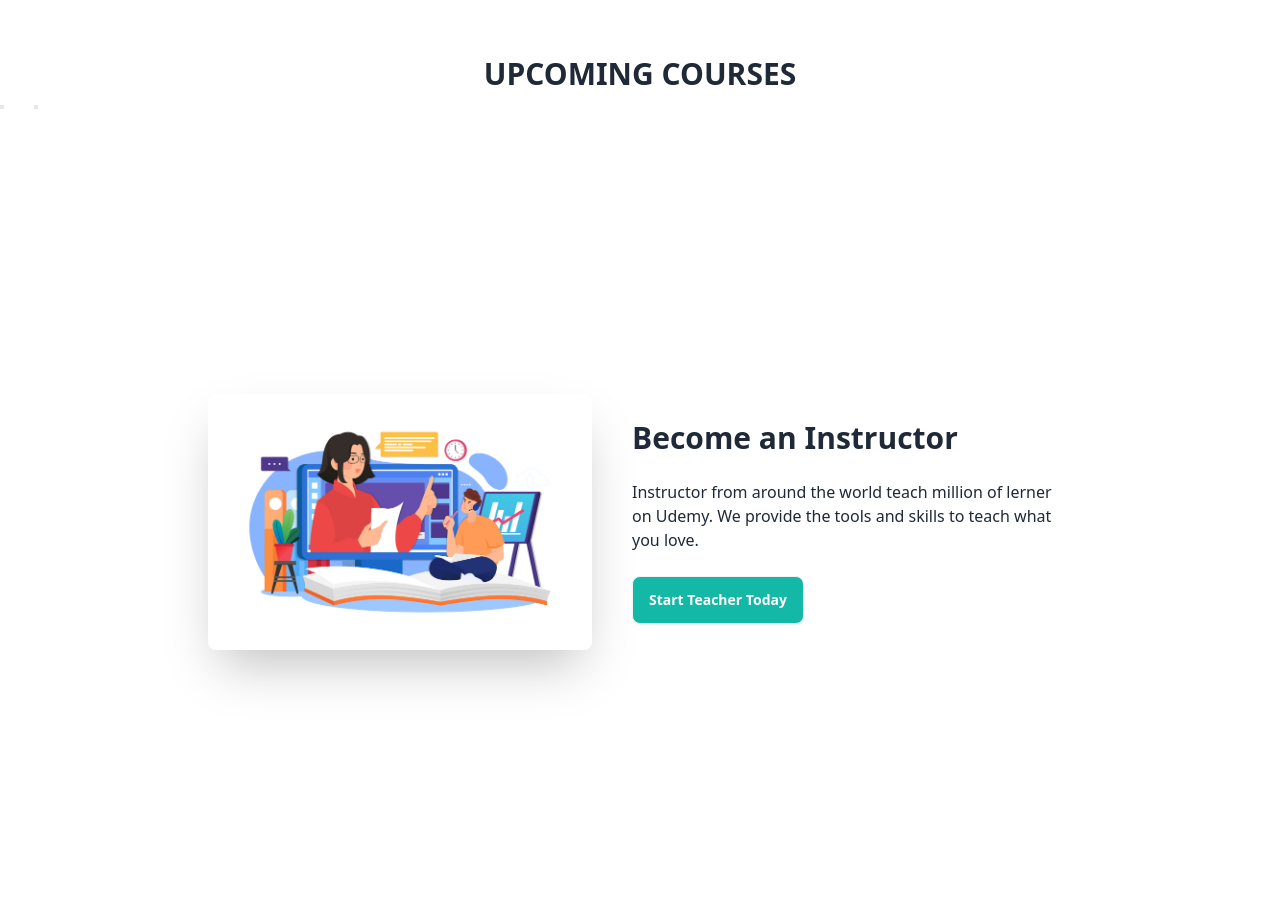
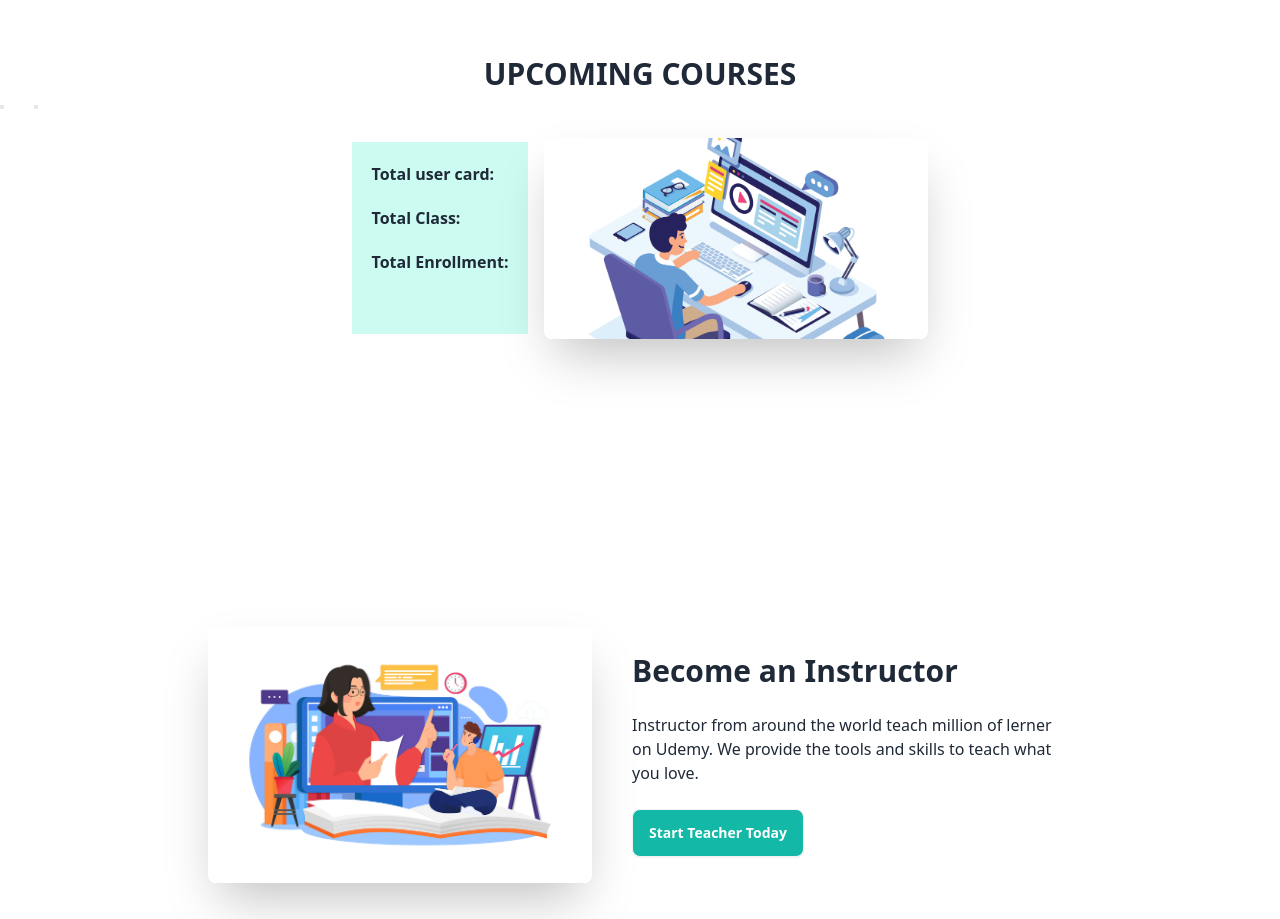
Before and after one commit to morsalinamunmun/online-class-management-client, a React (Vite) app: page / in a window 1280 px wide. Shown: the part 1260-2179 px from the top of the page. Built offline with nearby package versions, Linux system fonts and the light colour scheme; no server answers; some icons are missing.

Commit message:
total user section added

```diff
--- a/src/pages/Home/Home/Home.jsx
+++ b/src/pages/Home/Home/Home.jsx
@@ -2,6 +2,7 @@ import Banner from "../../../components/Banner/Banner";
 import AddTeacher from "../AddTeacher/AddTeacher";
 import Partner from "../Partner/Partner";
 import UpcomingCourse from "../UpcomingCourse/UpcomingCourse";
+import UserCount from "../UserCount/UserCount";
 
 const Home = () => {
     return (
@@ -9,6 +10,7 @@ const Home = () => {
             <Banner></Banner>
             <Partner></Partner>
             <UpcomingCourse></UpcomingCourse>
+            <UserCount></UserCount>
             <AddTeacher></AddTeacher>
         </div>
     );
--- /dev/null
+++ b/src/pages/Home/UserCount/UserCount.jsx
@@ -0,0 +1,17 @@
+import img from '../../../assets/online-classes-illustration-2.jpg'
+const UserCount = () => {
+    return (
+        <div className="hero max-w-4xl mx-auto">
+            <div className="hero-content flex-col lg:flex-row-reverse">
+                <img src={img} className="max-w-sm rounded-lg shadow-2xl" />
+                <div className='bg-teal-100 space-y-5 p-5 h-48'>
+                    <h2 className='font-bold'>Total user card:</h2>
+                    <p className='font-bold'>Total Class:</p>
+                    <p className='font-bold'>Total Enrollment:</p>
+                </div>
+            </div>
+        </div>
+    );
+};
+
+export default UserCount;
```
